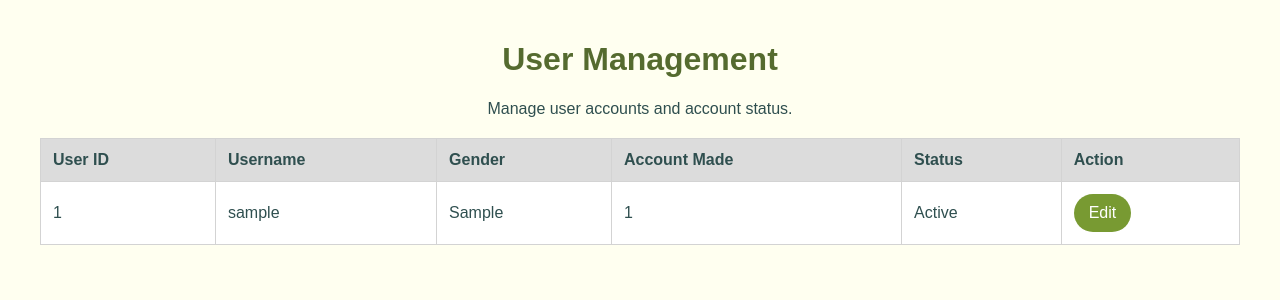
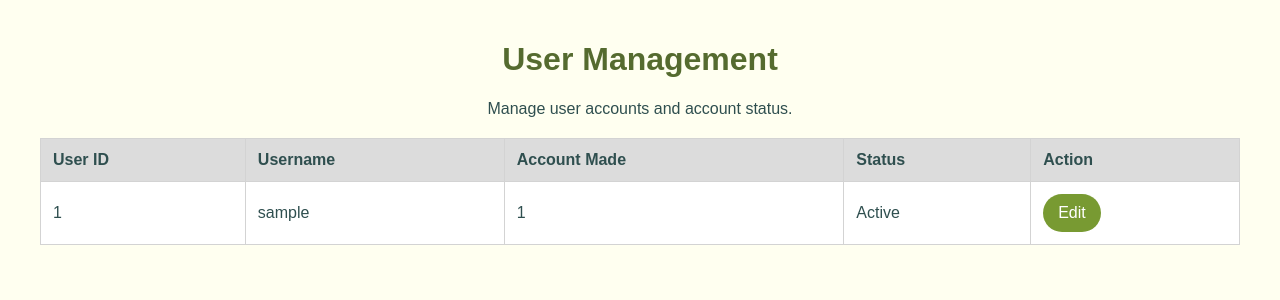
Before and after one commit to loongminli/RWDD_TrashTransformers, a PHP site: page /Admin/user_manage.php in a window 1280 px wide. Shown: the part 234-534 px from the top of the page. Run offline with PHP 8.4, Linux system fonts and the light colour scheme; tables that the repository leaves empty or names only in its code hold one stand-in row (values such as "Sample post").

Commit message:
removed gender

```diff
--- a/Admin/user_manage.php
+++ b/Admin/user_manage.php
@@ -66,14 +66,13 @@ if (isset($_GET['edit'])) {
 
     <table>
         <tr>
-            <th>User ID</th> <th>Username</th> <th>Gender</th><th>Account Made</th><th>Status</th><th>Action</th>
+            <th>User ID</th> <th>Username</th><th>Account Made</th><th>Status</th><th>Action</th>
         </tr>
 
         <?php while ($row = mysqli_fetch_assoc($result)) { ?>
         <tr>
             <td><?php echo $row['user_id']; ?></td>
             <td><?php echo $row['username']; ?></td>
-            <td><?php echo $row['gender']; ?></td>
             <td><?php echo $row['account_made']; ?></td>
             <td>
                 <?php
```
